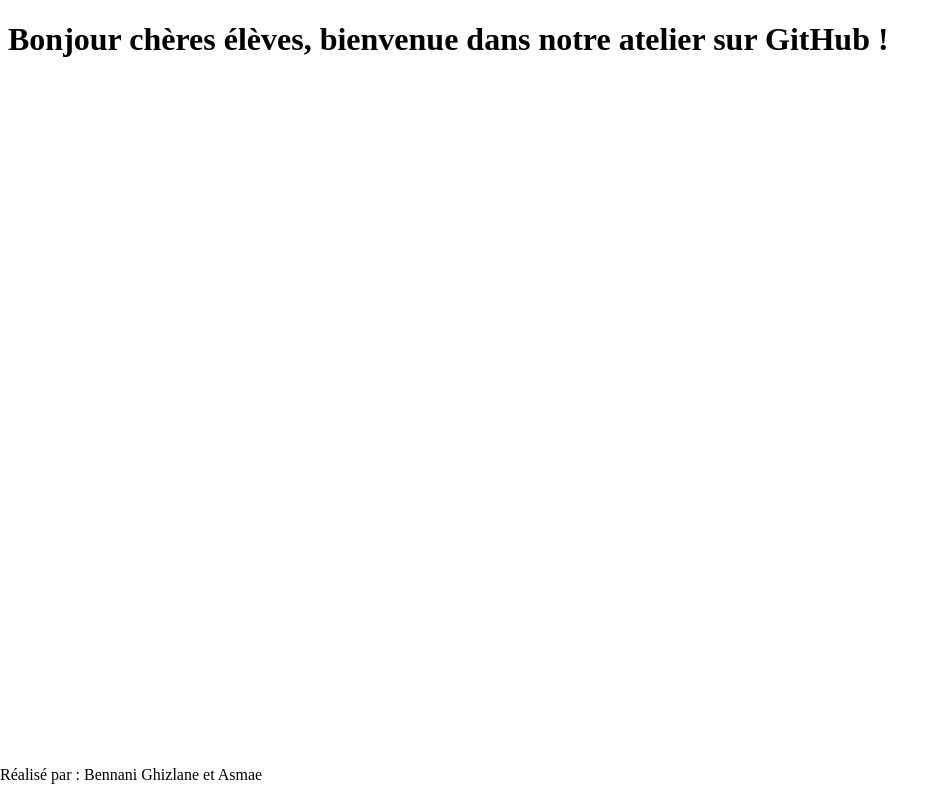
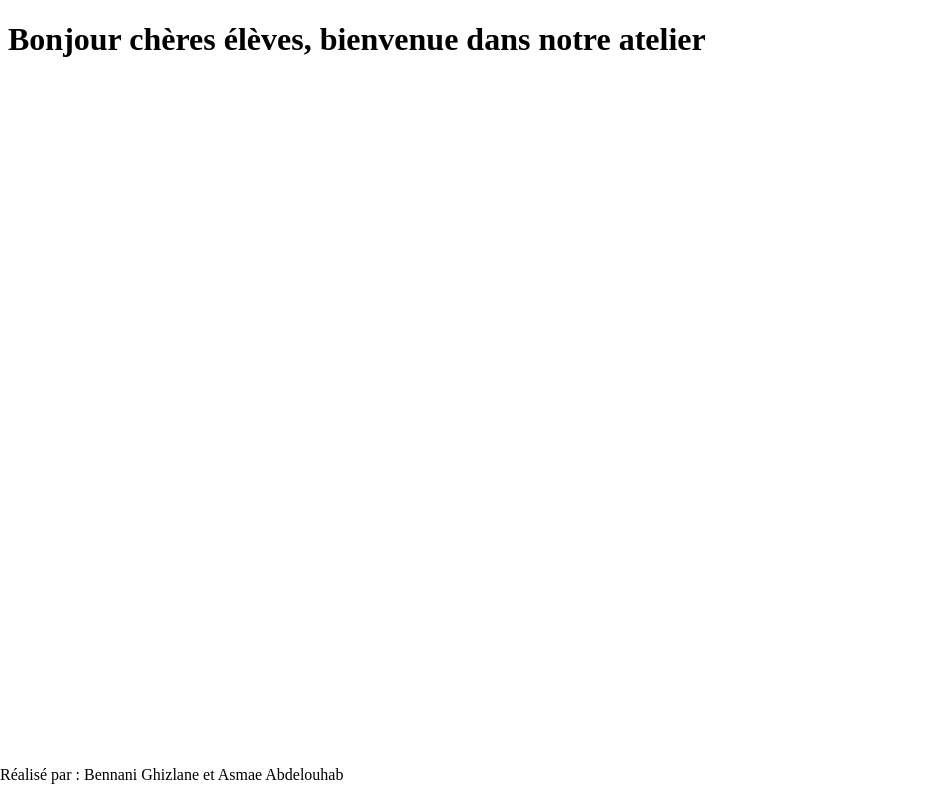
Before and after one commit to GJislaine/AtelierGL, a plain HTML site: page index.html in a window 1280 px wide. Shown: the whole page, without its empty margins (0-948 px from the left). Drawn offline with Linux system fonts and the light colour scheme.

Commit message:
Update index.html

```diff
--- a/index.html
+++ b/index.html
@@ -6,8 +6,8 @@
     <title>Atelier GitHub</title>
 </head>
 <body>
-    <h1>Bonjour chères élèves, bienvenue dans notre atelier sur GitHub !</h1>
+    <h1>Bonjour chères élèves, bienvenue dans notre atelier </h1>
 
-    <p style="position: fixed; bottom: 0; left: 0;">Réalisé par : Bennani Ghizlane et Asmae </p>
+    <p style="position: fixed; bottom: 0; left: 0;">Réalisé par : Bennani Ghizlane et Asmae Abdelouhab </p>
 </body>
 </html>
```
